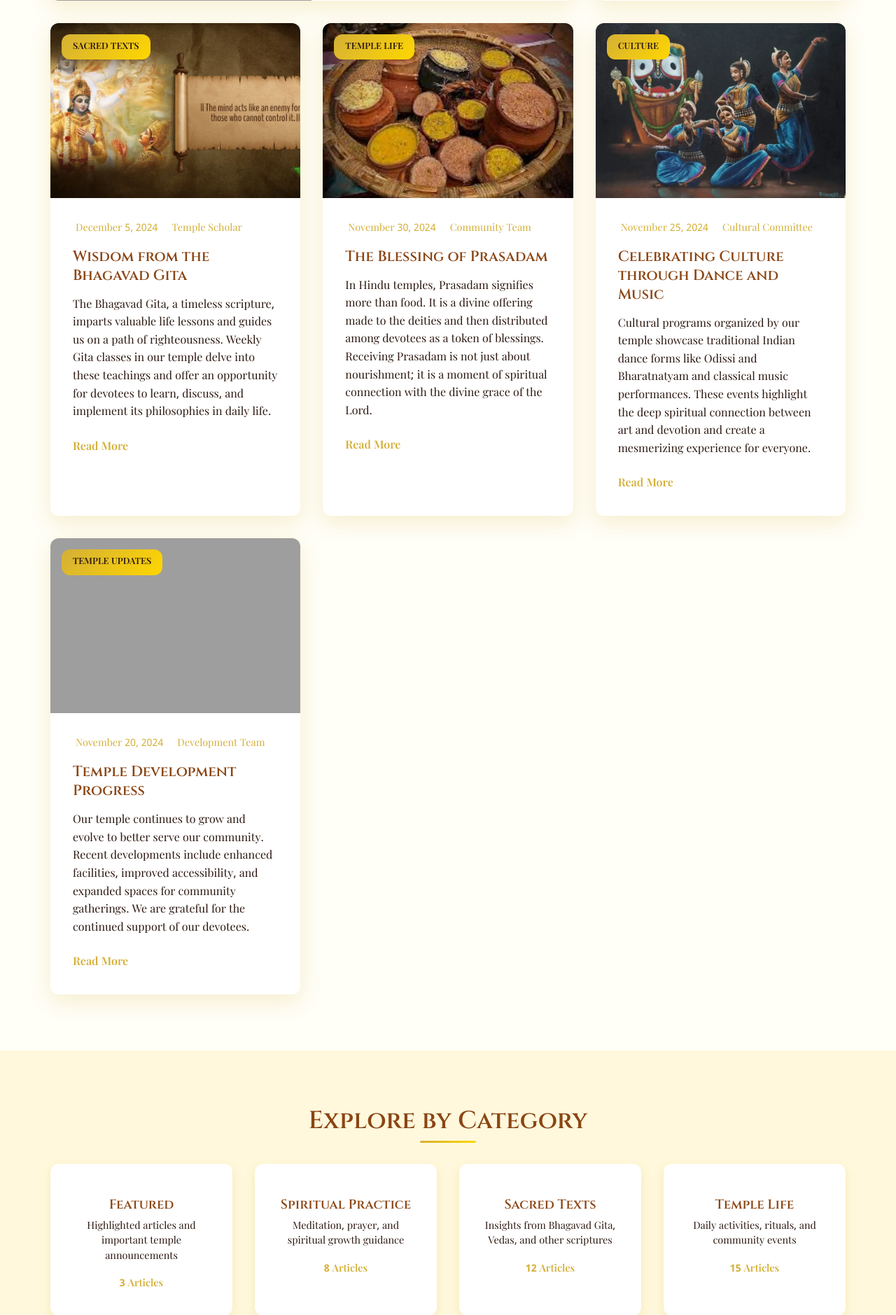
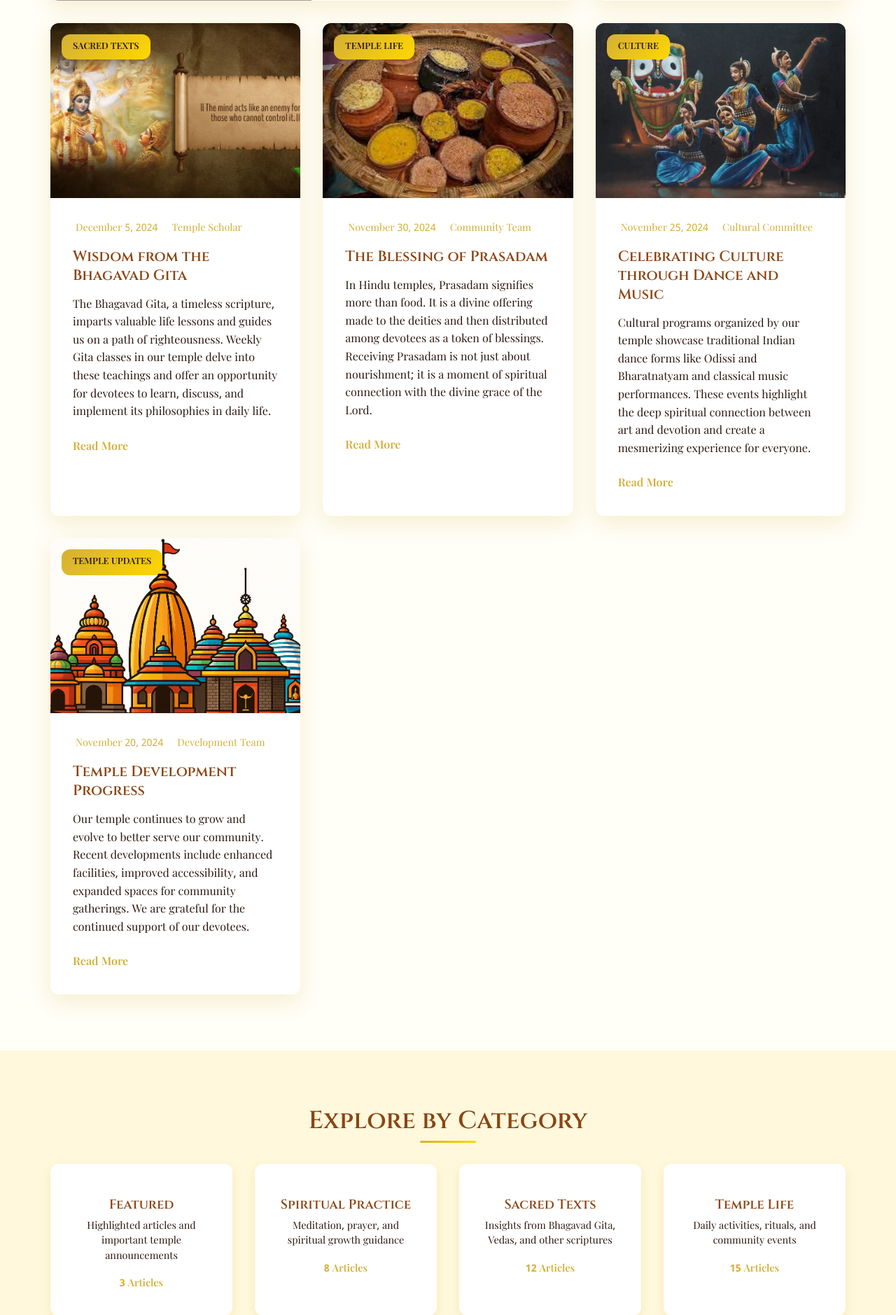
Before and after one commit to Adyaprana/Leela-Kshetra, a Flask app: page /blog in a window 1280 px wide. Shown: the part 1545-3424 px from the top of the page at 70% size. Run offline with Flask 3, Linux system fonts and the light colour scheme; grey boxes are pictures that could not be loaded.

Commit message:
add favicon & trustee-image

```diff
--- a/templates/base.html
+++ b/templates/base.html
@@ -4,11 +4,9 @@
     <meta charset="UTF-8">
     <meta name="viewport" content="width=device-width, initial-scale=1.0">
     <title>{% block title %}Jagannath And Radhakrishna Temple{% endblock %}</title>
-<link rel="icon" type="image/png" href="/favicon-96x96.png" sizes="96x96" />
-<link rel="icon" type="image/svg+xml" href="/favicon.svg" />
-<link rel="shortcut icon" href="/favicon.ico" />
-<link rel="apple-touch-icon" sizes="180x180" href="/apple-touch-icon.png" />
-<link rel="manifest" href="/site.webmanifest" />    <link rel="preconnect" href="https://fonts.googleapis.com">
+    <link rel="icon"
+      href="{{ url_for('static', filename='images/favicon.png') }}"
+      type="image/png">
     <link rel="preconnect" href="https://fonts.gstatic.com" crossorigin>
     <link href="https://fonts.googleapis.com/css2?family=Cinzel:wght@400;500;600;700&family=Noto+Sans+Devanagari:wght@400;500;600;700&family=Playfair+Display:wght@400;500;600;700&display=swap" rel="stylesheet">
 
--- a/templates/blog.html
+++ b/templates/blog.html
@@ -161,7 +161,7 @@
 
             <article class="blog-post-card">
                 <div class="blog-post-image">
-                    <img src="{{ url_for('static', filename='images/Z12.jpg') }}" alt="Temple Construction">
+                    <img src="{{ url_for('static', filename='images/Trustee.png') }}" alt="Temple Construction">
                     <div class="blog-post-category">Temple Updates</div>
                 </div>
                 <div class="blog-post-content">
```
Also changed, not shown: templates/about.html (+4 -4 lines), static/images/Pandit-ji.jpg (added), static/images/Trustee.png (added), static/images/favicon.png (added), static/images/favicon/apple-touch-icon.png (deleted), static/images/favicon/favicon-96x96.png (deleted), static/images/favicon/favicon.ico (deleted), static/images/favicon/site.webmanifest (deleted), static/images/favicon/web-app-manifest-192x192.png (deleted), static/images/favicon/web-app-manifest-512x512.png (deleted).
